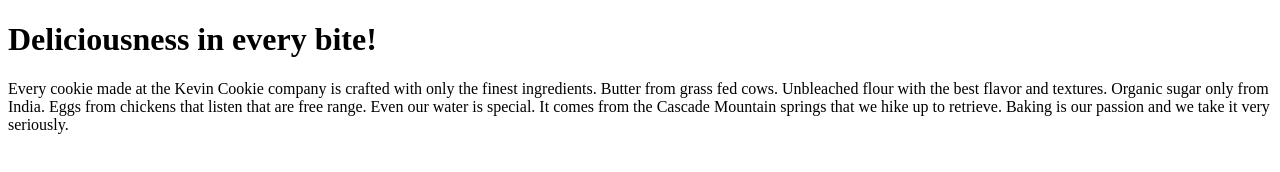
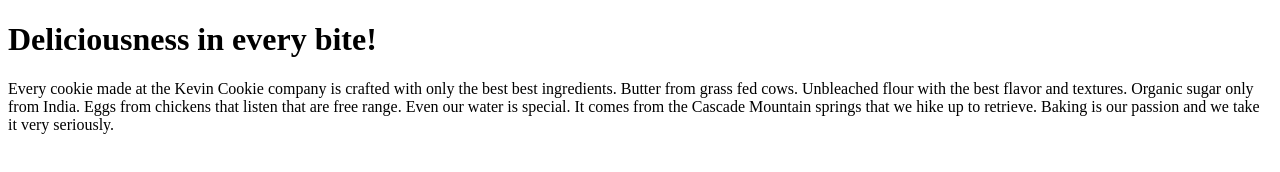
Before and after one commit to sra1kurrapati/practice, a plain HTML site: page index.htm in a window 1280 px wide. Drawn offline with Linux system fonts and the light colour scheme.

Commit message:
rewritten double text

```diff
--- a/index.htm
+++ b/index.htm
@@ -3,7 +3,7 @@
 <body>
 
 <h1>Deliciousness in every bite!</h1>
-<p>Every cookie made at the Kevin Cookie company is crafted with only the finest ingredients. Butter from grass fed cows. Unbleached flour with the best flavor and textures. Organic sugar only from India. Eggs from chickens that listen that are free range. Even our water is special. It comes from the Cascade Mountain springs that we hike up to retrieve. Baking is our passion and we take it very seriously.</p>
+<p>Every cookie made at the Kevin Cookie company is crafted with only the best best ingredients. Butter from grass fed cows. Unbleached flour with the best flavor and textures. Organic sugar only from India. Eggs from chickens that listen that are free range. Even our water is special. It comes from the Cascade Mountain springs that we hike up to retrieve. Baking is our passion and we take it very seriously.</p>
 
 </body>
 </html>
```
